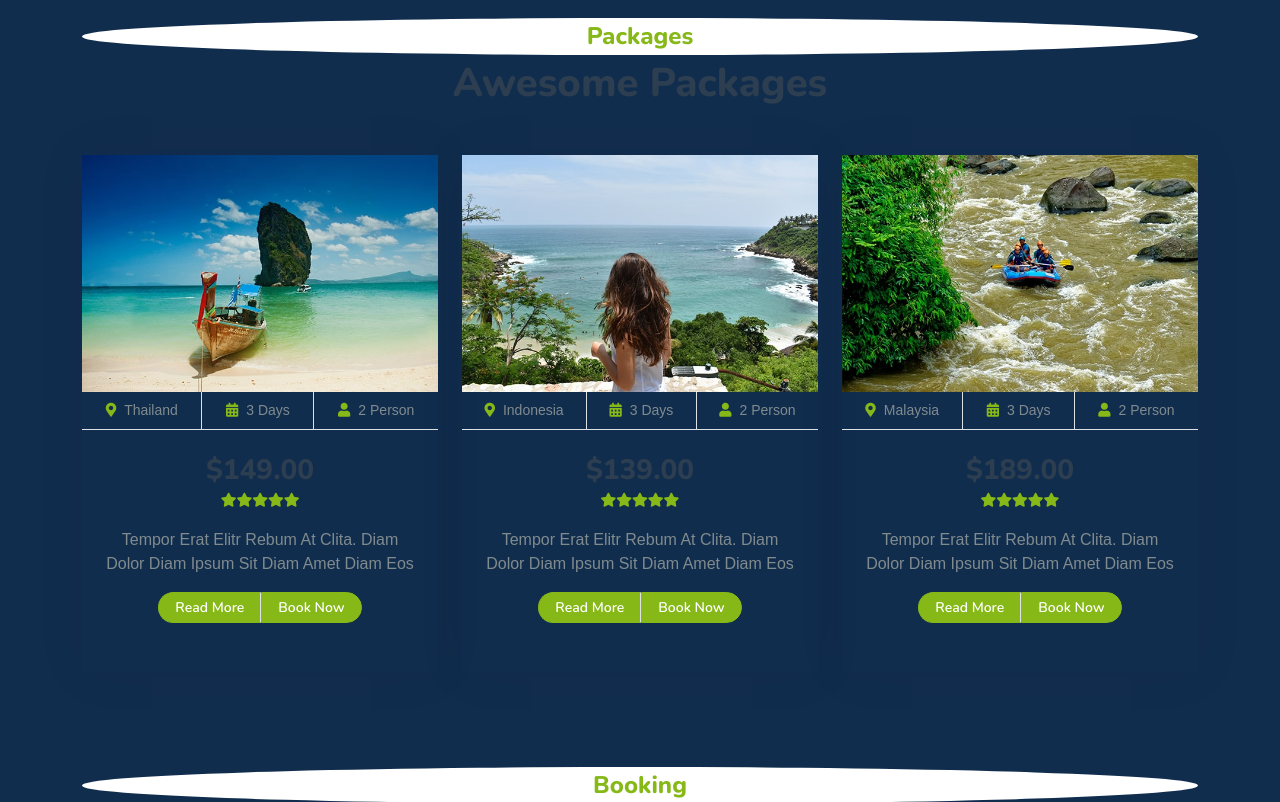
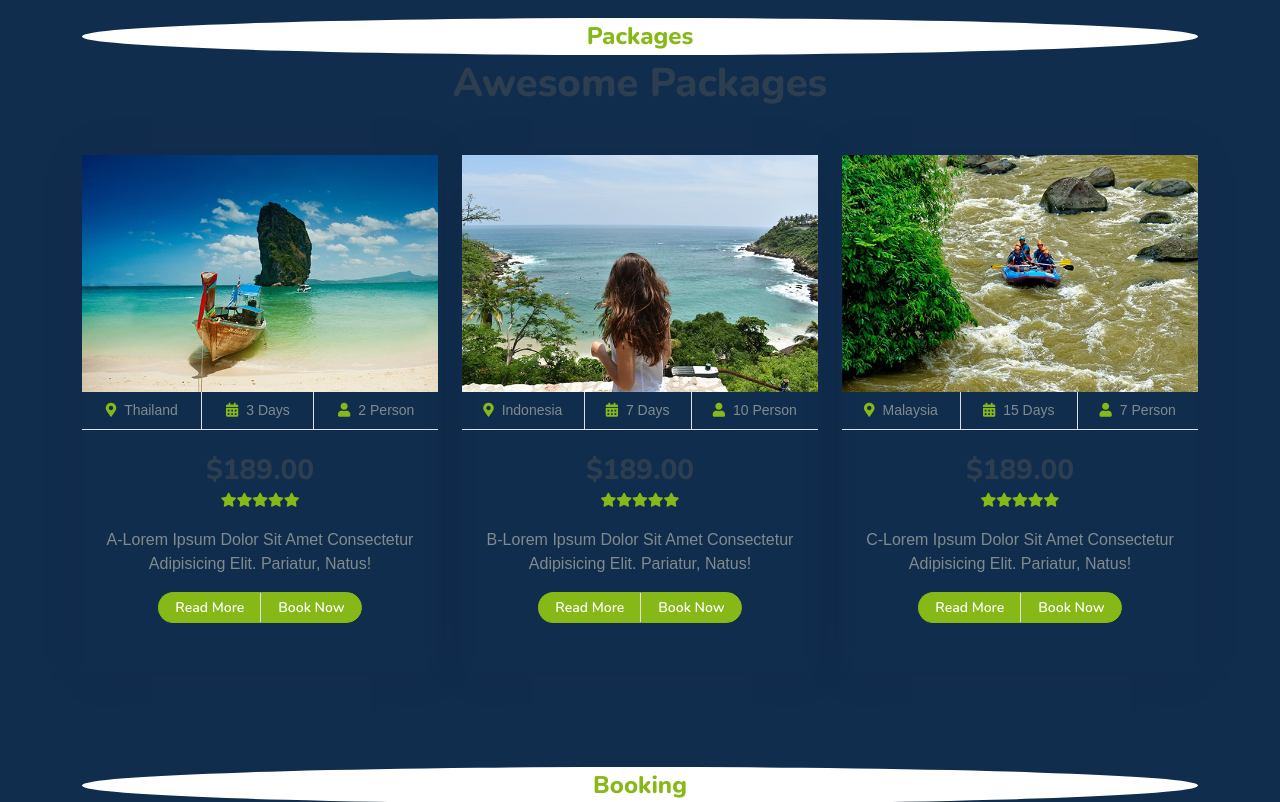
Before and after one commit to gmdt-gmdt/DIWE, a React (Create React App) app: page /home in a window 1280 px wide. Shown: the part 4440-5242 px from the top of the page. Built offline with nearby package versions, Linux system fonts and the light colour scheme; data requests are answered from the project's data file; sample sign-in values are in the browser's storage.

Commit message:
refacto on packages view

```diff
--- a/db.json
+++ b/db.json
@@ -255,5 +255,34 @@
       "country": "Maldive",
       "image": "images/gallery-img-9.jpg"
     }
+  ],
+  "packages": [
+    {
+      "location": "Thailand",
+      "duration": "3 days",
+      "visitNumber": "2 Person",
+      "description": "A-Lorem ipsum dolor sit amet consectetur adipisicing elit. Pariatur, natus!",
+      "published": "21st may, 2021",
+      "amount": "$149.00",
+      "image": "images/package-1.jpg"
+    },
+    {
+      "location": "Indonesia",
+      "duration": "7 days",
+      "visitNumber": "10 Person",
+      "description": "B-Lorem ipsum dolor sit amet consectetur adipisicing elit. Pariatur, natus!",
+      "published": "11st may, 2021",
+      "amount": "$179.00",
+      "image": "images/package-2.jpg"
+    },
+    {
+      "location": "Malaysia",
+      "duration": "15 days",
+      "visitNumber": "7 Person",
+      "description": "C-Lorem ipsum dolor sit amet consectetur adipisicing elit. Pariatur, natus!",
+      "published": "01st may, 2021",
+      "amount": "$279.00",
+      "image": "images/package-3.jpg"
+    }
   ]
 }
--- a/src/App.js
+++ b/src/App.js
@@ -24,6 +24,7 @@ function App() {
       dispatch(logoutFromAPI());
       navigate("/login");
     }
+    // eslint-disable-next-line react-hooks/exhaustive-deps
   }, [access, dispatch]);
 
   return (
--- a/src/components/Footer.js
+++ b/src/components/Footer.js
@@ -1,7 +1,21 @@
-import React from "react";
+import React, { useEffect } from "react";
+import { useDispatch, useSelector } from "react-redux";
 import { Link } from "react-router-dom";
+import { getPackagesDataFromAPI } from "../store/actions/package-actions";
 
 const Footer = () => {
+  const dispatch = useDispatch();
+  const packages = useSelector((state) => state.package.packages);
+  useEffect(() => {
+    dispatch(getPackagesDataFromAPI());
+  }, [dispatch]);
+
+  const LINKS = [
+    { name: "About Us", to: "/about" },
+    { name: "Contact Us", to: "/contact" },
+    { name: "Privacy Policy", to: "/privacy" },
+    { name: "FAQs & Help", to: "/faq" },
+  ];
   return (
     <div
       className="container-fluid bg-dark text-light footer pt-5 mt-5 wow fadeIn"
@@ -11,22 +25,11 @@ const Footer = () => {
         <div className="row g-5">
           <div className="col-lg-3 col-md-6">
             <h4 className="text-white mb-3">Company</h4>
-            <Link className="btn btn-link" to="/about">
-              About Us
-            </Link>
-            <Link className="btn btn-link" to="/contact">
-              Contact Us
-            </Link>
-            {/* todo: create privacy && TC && faq pages */}
-            <Link className="btn btn-link" to="/contact">
-              Privacy Policy
-            </Link>
-            <Link className="btn btn-link" to="/term-and-condition">
-              Terms & Condition
-            </Link>
-            <Link className="btn btn-link" to="/faq">
-              FAQs & Help
-            </Link>
+            {LINKS.map(({ to, name }) => (
+              <Link className="btn btn-link" to={to} key={name}>
+                {name}
+              </Link>
+            ))}
           </div>
           <div className="col-lg-3 col-md-6">
             <h4 className="text-white mb-3">Contact</h4>
@@ -70,48 +73,15 @@ const Footer = () => {
           <div className="col-lg-3 col-md-6">
             <h4 className="text-white mb-3">Gallery</h4>
             <div className="row g-2 pt-2">
-              <div className="col-4">
-                <img
-                  className="img-fluid bg-light p-1"
-                  src="images/package-1.jpg"
-                  alt=""
-                />
-              </div>
-              <div className="col-4">
-                <img
-                  className="img-fluid bg-light p-1"
-                  src="images/package-2.jpg"
-                  alt=""
-                />
-              </div>
-              <div className="col-4">
-                <img
-                  className="img-fluid bg-light p-1"
-                  src="images/package-3.jpg"
-                  alt=""
-                />
-              </div>
-              <div className="col-4">
-                <img
-                  className="img-fluid bg-light p-1"
-                  src="images/package-2.jpg"
-                  alt=""
-                />
-              </div>
-              <div className="col-4">
-                <img
-                  className="img-fluid bg-light p-1"
-                  src="images/package-3.jpg"
-                  alt=""
-                />
-              </div>
-              <div className="col-4">
-                <img
-                  className="img-fluid bg-light p-1"
-                  src="images/package-1.jpg"
-                  alt=""
-                />
-              </div>
+              {packages.map((pack, i) => (
+                <div className="col-4" key={pack.location}>
+                  <img
+                    className="img-fluid bg-light p-1"
+                    src={pack.image}
+                    alt={`${pack.location}-${i}`}
+                  />
+                </div>
+              ))}
             </div>
           </div>
           <div className="col-lg-3 col-md-6">
--- a/src/components/Package.js
+++ b/src/components/Package.js
@@ -1,31 +1,46 @@
-import React from "react";
+import React, { useEffect } from "react";
+import { useDispatch, useSelector } from "react-redux";
 import RubricTitle from "../molecules/RubricTitle";
+import { getPackagesDataFromAPI } from "../store/actions/package-actions";
 
 const Package = () => {
+  const dispatch = useDispatch();
+  const packages = useSelector((state) => state.package.packages);
+  useEffect(() => {
+    dispatch(getPackagesDataFromAPI());
+  }, [dispatch]);
+
   return (
     <div className="container-xxl py-5">
       <div className="container">
         <RubricTitle title="Packages" subTitle="Awesome Packages" />
         <div className="row g-4 justify-content-center">
-          <div className="col-lg-4 col-md-6 wow fadeInUp" data-wow-delay="0.1s">
+          {packages?.map((pack) => (
+            <div
+              className="col-lg-4 col-md-6 wow fadeInUp"
+              data-wow-delay="0.5s"
+              key={pack.location}
+            >
               <div className="package-item">
                 <div className="overflow-hidden">
-                <img className="img-fluid" src="images/package-1.jpg" alt="" />
+                  <img className="img-fluid" src={pack.image} alt="" />
                 </div>
                 <div className="d-flex border-bottom">
                   <small className="flex-fill text-center border-end py-2">
                     <i className="fa fa-map-marker-alt text-primary me-2"></i>
-                  Thailand
+                    {pack.location}
                   </small>
                   <small className="flex-fill text-center border-end py-2">
-                  <i className="fa fa-calendar-alt text-primary me-2"></i>3 days
+                    <i className="fa fa-calendar-alt text-primary me-2"></i>
+                    {pack.duration}
                   </small>
                   <small className="flex-fill text-center py-2">
-                  <i className="fa fa-user text-primary me-2"></i>2 Person
+                    <i className="fa fa-user text-primary me-2"></i>
+                    {pack.visitNumber}
                   </small>
                 </div>
                 <div className="text-center p-4">
-                <h3 className="mb-0">$149.00</h3>
+                  <h3 className="mb-0">$189.00</h3>
                   <div className="mb-3">
                     <small className="fa fa-star text-primary"></small>
                     <small className="fa fa-star text-primary"></small>
@@ -33,10 +48,7 @@ const Package = () => {
                     <small className="fa fa-star text-primary"></small>
                     <small className="fa fa-star text-primary"></small>
                   </div>
-                <p>
-                  Tempor erat elitr rebum at clita. Diam dolor diam ipsum sit
-                  diam amet diam eos
-                </p>
+                  <p>{pack.description} </p>
                   <div className="d-flex justify-content-center mb-2">
                     <p
                       onClick={() => {}}
@@ -56,104 +68,7 @@ const Package = () => {
                 </div>
               </div>
             </div>
-          <div className="col-lg-4 col-md-6 wow fadeInUp" data-wow-delay="0.3s">
-            <div className="package-item">
-              <div className="overflow-hidden">
-                <img className="img-fluid" src="images/package-2.jpg" alt="" />
-              </div>
-              <div className="d-flex border-bottom">
-                <small className="flex-fill text-center border-end py-2">
-                  <i className="fa fa-map-marker-alt text-primary me-2"></i>
-                  Indonesia
-                </small>
-                <small className="flex-fill text-center border-end py-2">
-                  <i className="fa fa-calendar-alt text-primary me-2"></i>3 days
-                </small>
-                <small className="flex-fill text-center py-2">
-                  <i className="fa fa-user text-primary me-2"></i>2 Person
-                </small>
-              </div>
-              <div className="text-center p-4">
-                <h3 className="mb-0">$139.00</h3>
-                <div className="mb-3">
-                  <small className="fa fa-star text-primary"></small>
-                  <small className="fa fa-star text-primary"></small>
-                  <small className="fa fa-star text-primary"></small>
-                  <small className="fa fa-star text-primary"></small>
-                  <small className="fa fa-star text-primary"></small>
-                </div>
-                <p>
-                  Tempor erat elitr rebum at clita. Diam dolor diam ipsum sit
-                  diam amet diam eos
-                </p>
-                <div className="d-flex justify-content-center mb-2">
-                  <p
-                    onClick={() => {}}
-                    className="btn btn-sm btn-primary px-3 border-end"
-                    style={{ borderRadius: "30px 0 0 30px" }}
-                  >
-                    Read More
-                  </p>
-                  <p
-                    onClick={() => {}}
-                    className="btn btn-sm btn-primary px-3"
-                    style={{ borderRadius: "0 30px 30px 0" }}
-                  >
-                    Book Now
-                  </p>
-                </div>
-              </div>
-            </div>
-          </div>
-          <div className="col-lg-4 col-md-6 wow fadeInUp" data-wow-delay="0.5s">
-            <div className="package-item">
-              <div className="overflow-hidden">
-                <img className="img-fluid" src="images/package-3.jpg" alt="" />
-              </div>
-              <div className="d-flex border-bottom">
-                <small className="flex-fill text-center border-end py-2">
-                  <i className="fa fa-map-marker-alt text-primary me-2"></i>
-                  Malaysia
-                </small>
-                <small className="flex-fill text-center border-end py-2">
-                  <i className="fa fa-calendar-alt text-primary me-2"></i>3 days
-                </small>
-                <small className="flex-fill text-center py-2">
-                  <i className="fa fa-user text-primary me-2"></i>2 Person
-                </small>
-              </div>
-              <div className="text-center p-4">
-                <h3 className="mb-0">$189.00</h3>
-                <div className="mb-3">
-                  <small className="fa fa-star text-primary"></small>
-                  <small className="fa fa-star text-primary"></small>
-                  <small className="fa fa-star text-primary"></small>
-                  <small className="fa fa-star text-primary"></small>
-                  <small className="fa fa-star text-primary"></small>
-                </div>
-                <p>
-                  Tempor erat elitr rebum at clita. Diam dolor diam ipsum sit
-                  diam amet diam eos
-                </p>
-                <div className="d-flex justify-content-center mb-2">
-                  <p
-                    onClick={() => {}}
-                    className="btn btn-sm btn-primary px-3 border-end"
-                    style={{ borderRadius: "30px 0 0 30px" }}
-                  >
-                    Read More
-                  </p>
-                  <p
-                    onClick={() => {}}
-                    className="btn btn-sm btn-primary px-3"
-                    style={{ borderRadius: "0 30px 30px 0" }}
-                  >
-                    Book Now
-                  </p>
-                </div>
-              </div>
-            </div>
-          </div>
+          ))}
         </div>
       </div>
     </div>
--- a/src/components/Team.js
+++ b/src/components/Team.js
@@ -1,7 +1,7 @@
 import React, { useEffect } from "react";
 import { useDispatch, useSelector } from "react-redux";
 import RubricTitle from "../molecules/RubricTitle";
-import { getGuidesDataFromAPI } from "../store/actions/guides-actions";
+import { getGuidesDataFromAPI } from "../store/actions/guide-actions";
 
 export const Team = () => {
   const dispatch = useDispatch();
--- /dev/null
+++ b/src/store/actions/package-actions.js
@@ -0,0 +1,67 @@
+import axios from "axios";
+import {
+  addPackage,
+  deletePackage,
+  editPackage,
+  setPackagesData,
+} from "../slices/package-slice";
+import { API_BASE_URL } from "../../config";
+import { toast } from "react-toastify";
+
+export const getPackagesDataFromAPI = () => {
+  return async (dispatch) => {
+    const getPackages = async () => {
+      const { data } = await axios.get(`${API_BASE_URL}/packages`);
+      return data;
+    };
+    try {
+      const packages = await getPackages();
+      dispatch(setPackagesData(packages));
+    } catch (error) {
+      toast.error("Fetch packages data failed 🚨", {
+        toastId: "id",
+      });
+
+      console.error(error);
+    }
+  };
+};
+
+export const deletePackageFromAPI = (id) => {
+  return async (dispatch) => {
+    try {
+      await axios.delete(`${API_BASE_URL}/packages/${id}`);
+      dispatch(deletePackage(id));
+    } catch (error) {
+      console.error(error);
+    }
+  };
+};
+
+export const addPackageFromAPI = (data) => {
+  return async (dispatch) => {
+    try {
+      const { data: _package } = await axios.post(
+        `${API_BASE_URL}/packages`,
+        data
+      );
+      dispatch(addPackage(_package));
+    } catch (error) {
+      console.error(error);
+    }
+  };
+};
+
+export const editPackageFromAPI = (id, data) => {
+  return async (dispatch) => {
+    try {
+      const { data: _package } = await axios.put(
+        `${API_BASE_URL}/packages/${id}`,
+        data
+      );
+      dispatch(editPackage(_package));
+    } catch (error) {
+      console.error(error);
+    }
+  };
+};
--- a/src/store/index.js
+++ b/src/store/index.js
@@ -1,5 +1,6 @@
 import { configureStore } from "@reduxjs/toolkit";
 
+import packageReducer from "./slices/package-slice";
 import userReducer from "./slices/user-slice";
 import guideReducer from "./slices/guide-slice";
 import authReducer from "./slices/auth-slice";
@@ -9,6 +10,7 @@ import serviceReducer from "./slices/service-slice";
 export default configureStore({
   devTools: process.env.NODE_ENV !== "production",
   reducer: {
+    package: packageReducer,
     auth: authReducer,
     users: userReducer,
     destinations: destinationReducer,
--- a/src/store/slices/auth-slice.js
+++ b/src/store/slices/auth-slice.js
@@ -8,7 +8,7 @@ export const usersSlice = createSlice({
   },
   reducers: {
     login: (state, { payload }) => {
-      state.user = payload.user;
+      state.user = payload;
       state.isAuthenticated = true;
     },
     logout: (state) => {
--- /dev/null
+++ b/src/store/slices/package-slice.js
@@ -0,0 +1,33 @@
+import { createSlice } from "@reduxjs/toolkit";
+
+export const packagesSlice = createSlice({
+  name: "packages",
+  initialState: {
+    packages: [],
+  },
+  reducers: {
+    setPackagesData: (state, { payload }) => {
+      state.packages = payload;
+    },
+    addPackage: (state, { payload }) => {
+      state.packages.push(payload);
+    },
+    editPackage: (state, { payload }) => {
+      state.packages = state.packages.map((pack) => {
+        return pack.id === payload.id ? { ...pack, ...payload } : pack;
+      });
+    },
+    deletePackage: (state, { payload }) => {
+      state.packages = state.packages.filter(
+        (pack) => pack.id !== payload
+      );
+    },
+  },
+});
+export const {
+  setPackagesData,
+  addPackage,
+  editPackage,
+  deletePackage,
+} = packagesSlice.actions;
+export default packagesSlice.reducer;
```
Also changed, not shown: src/components/Navbar.js (+4 -3 lines), src/store/actions/guide-actions.js (renamed from src/store/actions/guides-actions.js). Lines whose indentation alone changed are shown as unchanged.
